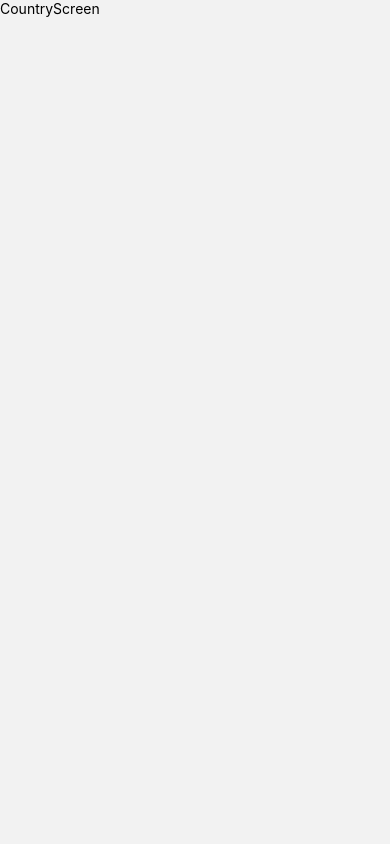
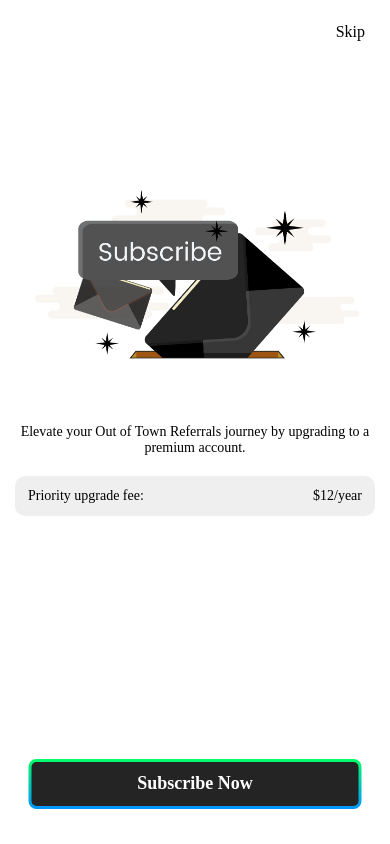
Before and after one commit to OsamaNajeeb/RealEstateRef, a React Native app: screen /subscroble in a window 390 px wide. Before the commit this address had no page. Built offline with nearby package versions, Linux system fonts and the light colour scheme.

Commit message:
Outer UI almost Finished

```diff
--- a/App.js
+++ b/App.js
@@ -11,6 +11,7 @@ import LoginScreenRE from './src/screens/LoginScreenRE';
 import SignInScreenRE from './src/screens/SignInScreenRE';
 import LoicisneScreen from './src/screens/LoicisneScreen';
 import CountryScreen from './src/screens/CountryScreen';
+import Subscription from './src/screens/Subscription';
 
 const Stack = createNativeStackNavigator();
 
@@ -42,7 +43,7 @@ const App = () => {
   return (
     <NavigationContainer>
       <Stack.Navigator screenOptions={{headerShown: false}}>
-        <Stack.Screen name={'cunty'} component={CountryScreen} />
+        <Stack.Screen name={'subscroble'} component={Subscription} />
         <Stack.Screen name={'splash'} component={SplashScreen} />
         <Stack.Screen
           name={'acctype'}
@@ -58,6 +59,7 @@ const App = () => {
         <Stack.Screen name={'logInRE'} component={LoginScreenRE} />
         <Stack.Screen name={'signInSE'} component={SignInScreenRE} />
         <Stack.Screen name={'oilad'} component={LoicisneScreen} />
+        <Stack.Screen name={'cunty'} component={CountryScreen} />
         <Stack.Screen name={'test'} component={TestScreen} />
         <Stack.Screen name={'west'} component={WestScreen} />
       </Stack.Navigator>
--- a/src/screens/CountryScreen.js
+++ b/src/screens/CountryScreen.js
@@ -1,10 +1,43 @@
 import {View, Text} from 'react-native';
 import React from 'react';
+import TextFieldThree from '../assets/components/TextFieldThree';
+import DropDownIcon from '../assets/svg/dropdownarrow';
+import DynamicBtn from '../assets/svg/dynamicbtn';
 
-export default function CountryScreen() {
+export default function CountryScreen({navigation}) {
   return (
-    <View>
-      <Text>CountryScreen</Text>
+    <View style={{padding: 15, flex: 1, backgroundColor: 'white'}}>
+      <View style={{marginTop: 35}}>
+        <Text style={{color: 'black', fontFamily: 'Poppins-Bold'}}>
+          Job Finder
+        </Text>
+      </View>
+      <View style={{marginTop: 30}}>
+        <Text
+          style={{color: 'black', fontSize: 22, fontFamily: 'Poppins-Bold'}}>
+          Which County you want to get referral/leads for?
+        </Text>
+      </View>
+      <View style={{marginTop: 10}}>
+        <Text style={{fontFamily: 'Poppins-Medium'}}>
+          State Licenced<Text style={{color: 'red'}}>*</Text>
+        </Text>
+      </View>
+      <TextFieldThree
+        Label={'Select a County'}
+        DynamicIconTwo={<DropDownIcon />}
+      />
+      <View
+        style={{
+          flex: 1,
+          justifyContent: 'flex-end',
+          marginBottom: 20,
+        }}>
+        <DynamicBtn
+          onPress={() => navigation.navigate('subscroble')}
+          label={'Next'}
+        />
+      </View>
     </View>
   );
 }
--- /dev/null
+++ b/src/screens/Subscription.js
@@ -0,0 +1,90 @@
+import {View, Text, Image, StyleSheet, Linking} from 'react-native';
+import React from 'react';
+import DynamicBtn from '../assets/svg/dynamicbtn';
+
+export default function Subscription() {
+  return (
+    <View style={{padding: 15, flex: 1, backgroundColor: 'white'}}>
+      {/* Skip Text */}
+      <View style={{marginTop: 8, alignSelf: 'flex-end'}}>
+        <Text
+          style={{
+            textAlign: 'right',
+            fontFamily: 'Poppins-SemiBold',
+            fontSize: 16,
+            marginRight: 10,
+          }}
+          onPress={() =>
+            Linking.openURL(
+              'https://www.youtube.com/watch?v=4wO6cYMYblo&list=PLeIJUF3PiXDfBaEA10imClVSzH-WzXFXt&index=3',
+            )
+          }>
+          Skip
+        </Text>
+      </View>
+
+      {/* Centered Content */}
+      <View
+        style={{
+          flex: 1,
+          justifyContent: 'center',
+          alignItems: 'center',
+          paddingBottom: 50,
+        }}>
+        <Image
+          source={require('../assets/png/subscribe.png')}
+          style={{
+            height: '40%',
+            width: '100%',
+            resizeMode: 'contain',
+            alignSelf: 'center',
+          }}
+        />
+        <Text
+          style={{
+            textAlign: 'center',
+            fontFamily: 'Poppins-Regular',
+            marginTop: 20,
+          }}>
+          Elevate your{' '}
+          <Text style={{fontFamily: 'Poppins-Bold'}}>
+            Out of Town Referrals
+          </Text>{' '}
+          journey by upgrading to a premium account.
+        </Text>
+        <View style={{justifyContent: 'center', marginTop: 20, width: '100%'}}>
+          <View
+            style={{
+              flexDirection: 'row',
+              alignItems: 'center',
+              borderRadius: 10,
+              padding: 5,
+              backgroundColor: '#EFEFEF',
+              height: 40,
+            }}>
+            <Text style={{marginLeft: 8, fontFamily: 'Poppins-Medium'}}>
+              Priority upgrade fee:{' '}
+            </Text>
+            <Text
+              style={{
+                textAlign: 'right',
+                marginLeft: 'auto',
+                marginRight: 8,
+                fontFamily: 'Poppins-Bold',
+              }}>
+              $12/year
+            </Text>
+          </View>
+        </View>
+      </View>
+
+      {/* Subscribe Button */}
+      <View style={{flex: 0.2, justifyContent: 'flex-end', marginBottom: 20}}>
+        <DynamicBtn
+          onPress={() => navigation.navigate('subscroble')}
+          label={'Subscribe Now'}
+        />
+      </View>
+    </View>
+  );
+}
```
Also changed, not shown: src/assets/png/subscribe.png (added).
